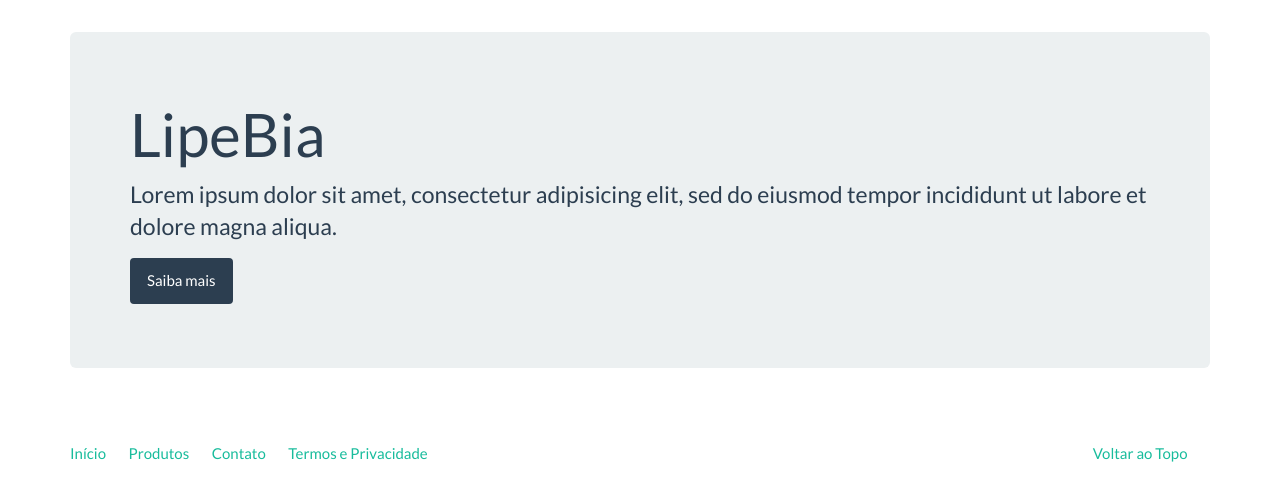
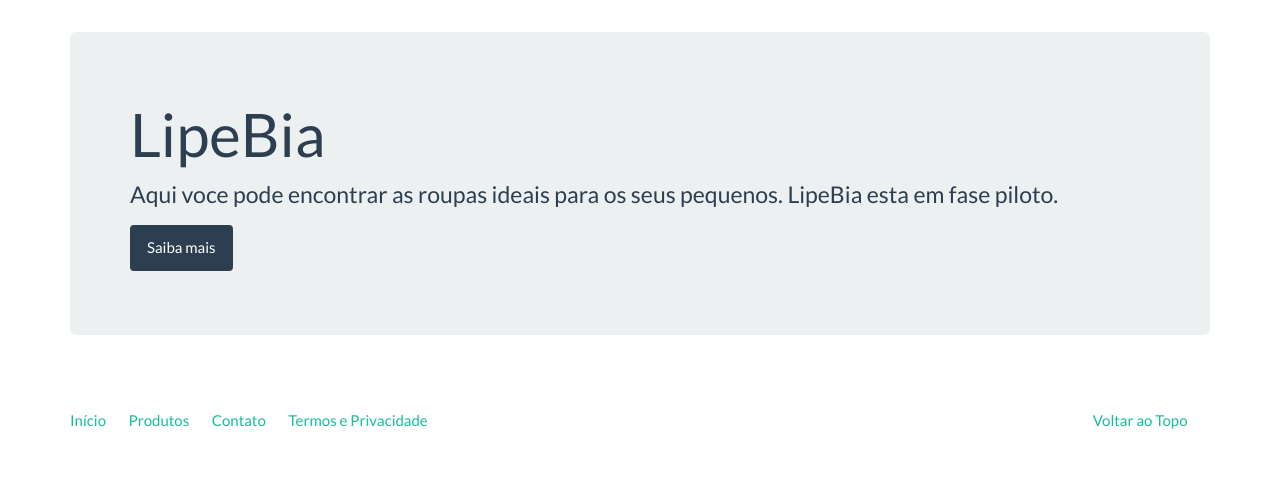
Before and after one commit to willyudi/djangoecommerce, a Django app: page / in a window 1280 px wide. Shown: the part 60-543 px from the top of the page. Run offline with Django 3.2, Linux system fonts and the light colour scheme; some libraries are stand-ins or nearby versions.

Commit message:
Adequacoes no html

```diff
--- a/core/templates/base.html
+++ b/core/templates/base.html
@@ -34,7 +34,7 @@
               </ul>
             </li>
 			<li>
-				<a href="contact.html">Contato</a>
+				<a href="{% url 'contact' %}">Contato</a>
 			</li>
           </ul>
           <ul class="nav navbar-nav navbar-right">
--- a/core/templates/index.html
+++ b/core/templates/index.html
@@ -3,7 +3,7 @@
 {% block container %}
 <div class="jumbotron page-header">
   <h1>LipeBia</h1>
-  <p>Lorem ipsum dolor sit amet, consectetur adipisicing elit, sed do eiusmod tempor incididunt ut labore et dolore magna aliqua.</p>
+  <p>Aqui voce pode encontrar as roupas ideais para os seus pequenos. LipeBia esta em fase piloto.</p>
   <p><a class="btn btn-primary">Saiba mais</a></p>
 </div>
 {% endblock %}
```
